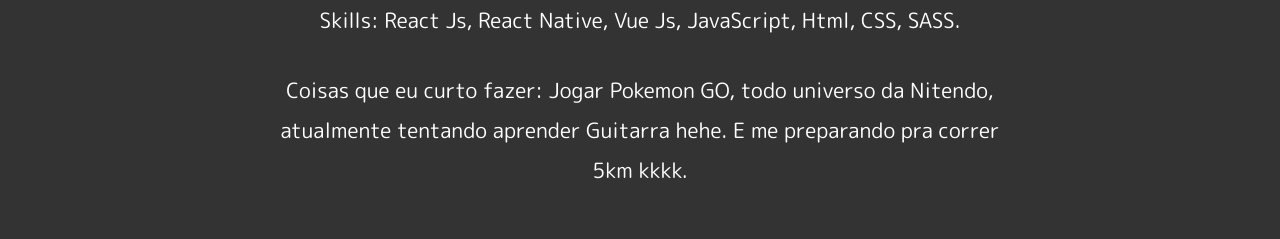
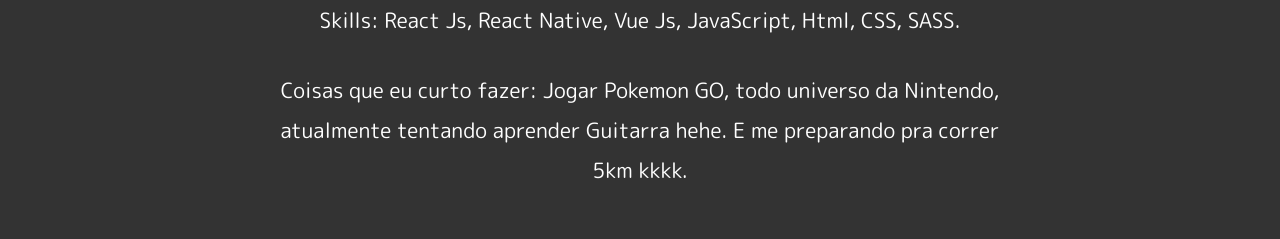
Before and after one commit to eduardonk9999/mypagdeapresentacao, a plain HTML site: page index.html in a window 1280 px wide. Shown: the part 879-1118 px from the top of the page. Drawn offline with Linux system fonts and the light colour scheme.

Commit message:
Add, ajuste de texto

```diff
--- a/index.html
+++ b/index.html
@@ -56,7 +56,7 @@
         Skills: React Js, React Native, Vue Js, JavaScript, Html, CSS, SASS.
       </p>
       <p>
-        Coisas que eu curto fazer: Jogar Pokemon GO, todo universo da Nitendo, atualmente tentando aprender Guitarra
+        Coisas que eu curto fazer: Jogar Pokemon GO, todo universo da Nintendo, atualmente tentando aprender Guitarra
         hehe. E me
         preparando pra correr 5km kkkk.
       </p>
```
